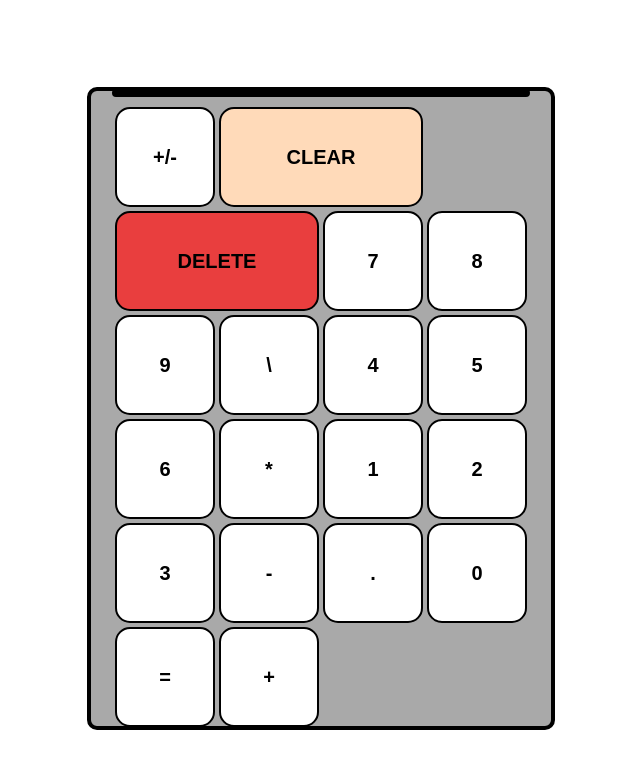
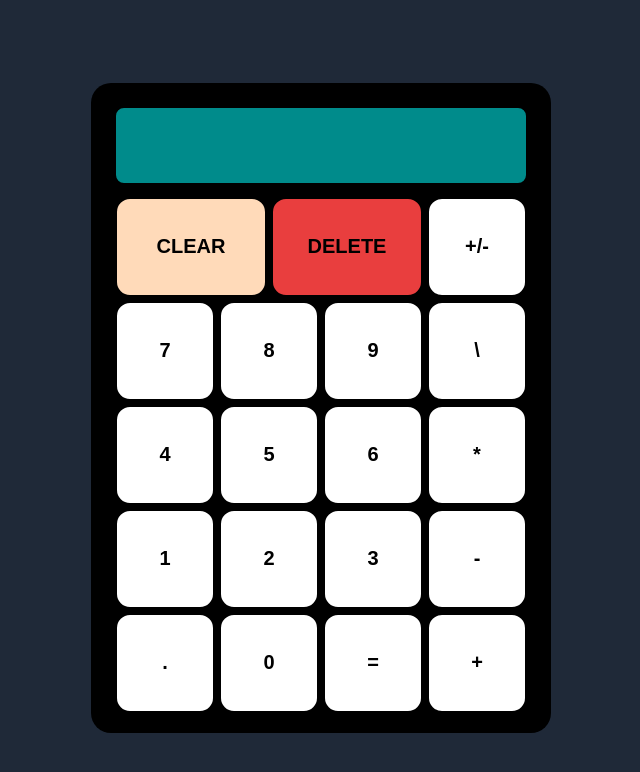
Before and after one commit to ChrisEOlsen/calculator, a plain HTML site: page index.html in a window 1280 px wide. Shown: the whole page, without its empty margins (327-967 px from the left). Drawn offline with Linux system fonts and the light colour scheme.

Commit message:
styles and button placment changed

```diff
--- a/index.html
+++ b/index.html
@@ -11,9 +11,9 @@
     <div class="case">
         <div class="screen"></div>
             <div class="button-container">
-                <button class="negative">+/-</button>
                 <button class="clear">CLEAR</button>
                 <button class="del">DELETE</button>
+                <button class="negative">+/-</button>
                 <button id="num" data-key="7">7</button>
                 <button id="num" data-key="8">8</button>
                 <button id="num" data-key="9">9</button>
@@ -82,7 +82,7 @@
                                       else if(fullNum[0] != undefined && !operatorActive){fullNum[0] += e.key; partNum = [];}
                                       screen.textContent += e.key;}
     }
-        window.addEventListener('keydown', handleKeys);
+    window.addEventListener('keydown', handleKeys);
 
     function negativeUsed(){
         if(!operatorActive){
@@ -133,7 +133,7 @@
     }
     function createEquation(){ //Input limitation is based on whether partNum and fullNum arrays are undefined.
         if(currentOperator == undefined) return;
-        if(partNum[0] != undefined)fullNum.push(partNum.join(''));
+        if(partNum[0] != undefined) fullNum.push(partNum.join(''));
         if(fullNum[0] != undefined && !operatorActive){
             screen.textContent += currentOperator;
             lastOperator = currentOperator;
--- a/style.css
+++ b/style.css
@@ -4,6 +4,10 @@ body{
     display: flex;
     justify-content: center;
     align-items: center;
+    background-color:  #1F2938;
+}
+div{
+    flex-shrink: 1;
 }
 
 .case{
@@ -12,10 +16,9 @@ body{
     justify-content: center;
     align-items: center;
     width: 460px;
-    height: 635px;
-    background-color: darkgray;
-    border: 4px solid black;
-    border-radius: 10px;
+    height: 650px;
+    background-color: black;
+    border-radius: 20px;
 }
 
 .button-container{
@@ -33,9 +36,10 @@ button{
 }
 button:hover{
     background-color: darkgray;
+    border: 5px solid darkgray;
 }
 .clear, .del{
-    width: 204px;
+    width: 152px;
     height: 100px;
 }
 .clear{
@@ -43,12 +47,14 @@ button:hover{
 }
 .clear:hover{
     background-color: darkorange;
+    border: 5px solid darkorange;
 }
 .del{
     background-color: rgb(233, 62, 62);
 }
 .del:hover{
     background-color: rgba(168, 0, 0, 0.925);
+    border: 5px rgba(168, 0, 0, 0.925);
 }
 
 .screen{
@@ -56,10 +62,11 @@ button:hover{
     align-items: center;
     justify-content: right;
     width: 410px;
-    height: 70px;
-    background: white;
+    height: 75px;
+    background: darkcyan;
     margin-bottom: 6px;
     font-size: 36px;
+    font-family: 'Gill Sans', 'Gill Sans MT', Calibri, 'Trebuchet MS', sans-serif;
     border: 4px solid black;
-    border-radius: 8px;
+    border-radius: 12px;
 }
```
